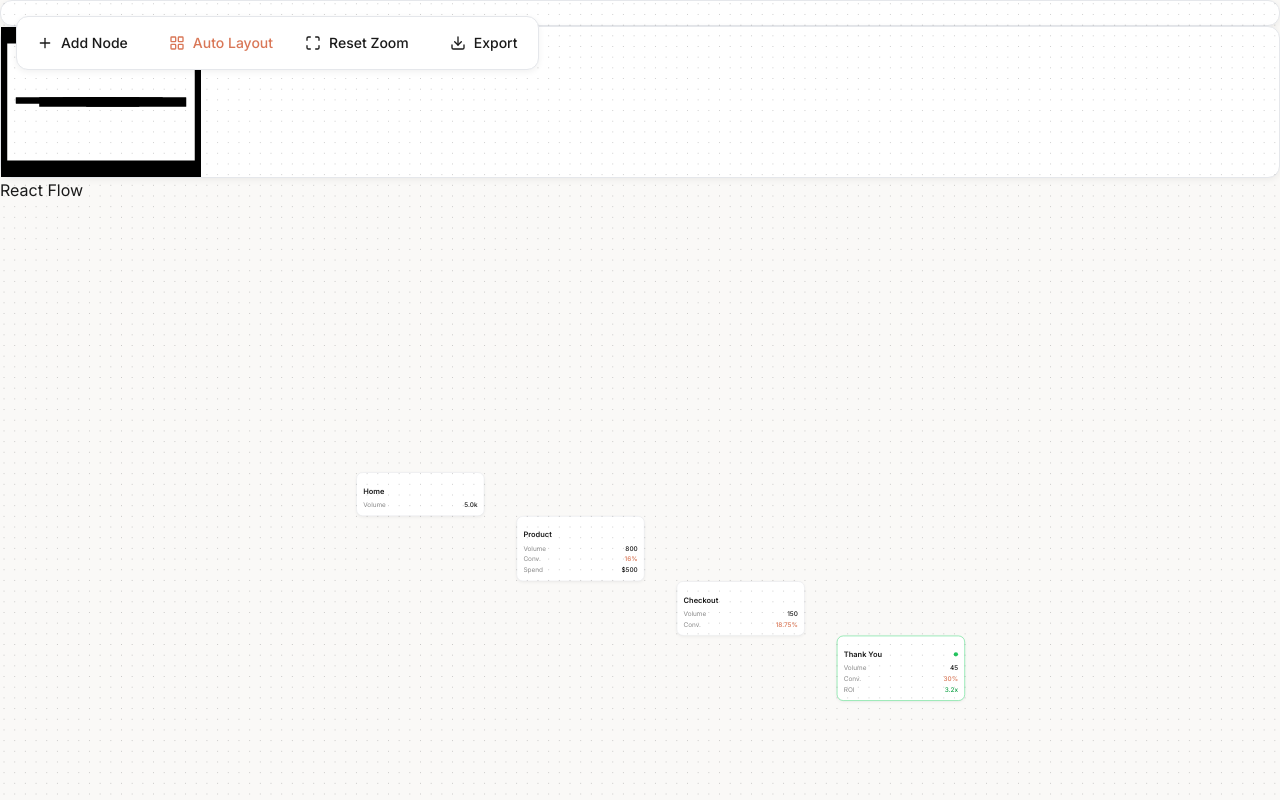
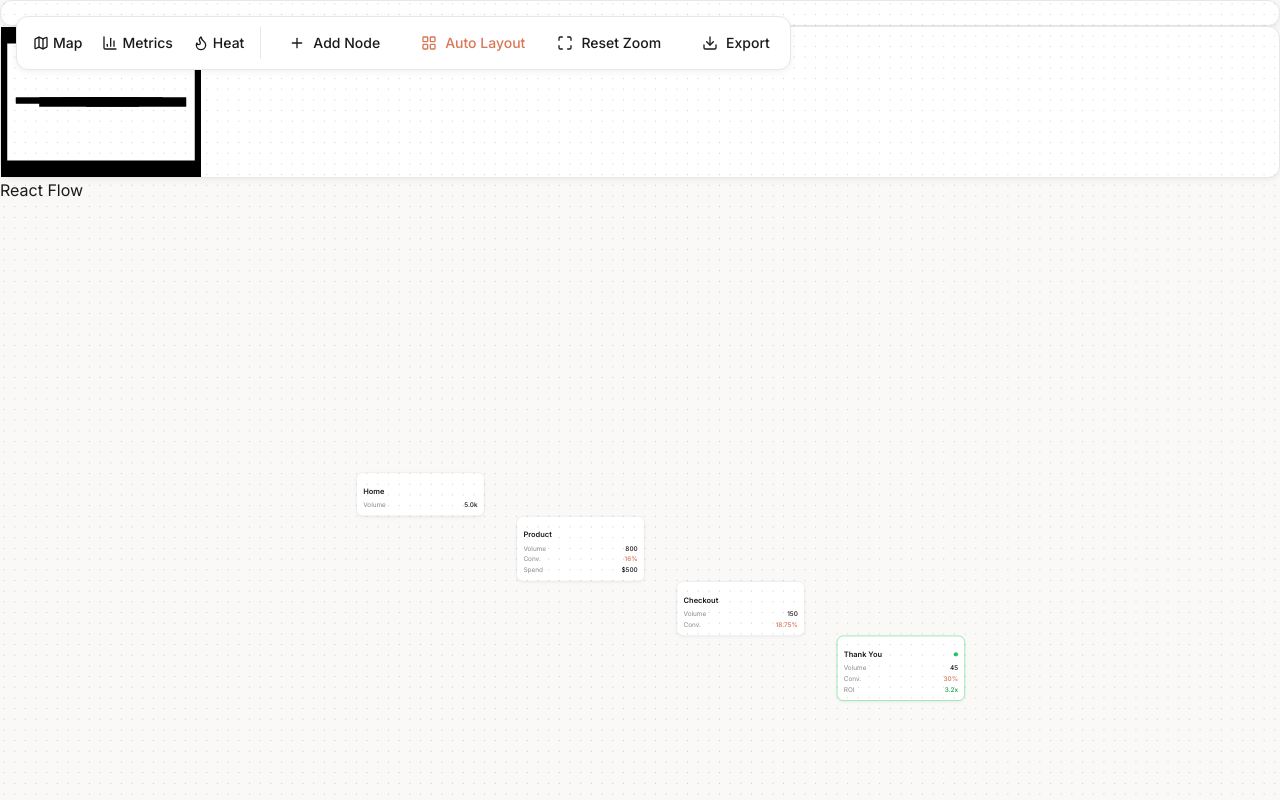
Before and after one commit to marcosvb1/autofunnel-analytics, a Next.js app: page /canvas in a window 1280 px wide. Built offline with nearby package versions, Linux system fonts and the light colour scheme.

Commit message:
feat: add view mode toggle to toolbar

```diff
--- a/src/components/canvas/canvas-controls.tsx
+++ b/src/components/canvas/canvas-controls.tsx
@@ -1,10 +1,12 @@
-import { Plus, LayoutGrid, Maximize, Download } from 'lucide-react'
+import { Plus, LayoutGrid, Maximize, Download, Map, BarChart3, Flame } from 'lucide-react'
+import type { ViewMode } from '@/types/canvas'
 
 interface CanvasControlsProps {
   onAddNode: () => void
   onAutoLayout: () => void
   onResetZoom: () => void
   onExport: () => void
+  onViewModeChange?: (mode: ViewMode) => void
 }
 
 export function CanvasControls({
@@ -12,9 +14,37 @@ export function CanvasControls({
   onAutoLayout,
   onResetZoom,
   onExport,
+  onViewModeChange,
 }: CanvasControlsProps) {
   return (
     <div className="absolute top-4 left-4 z-10 flex items-center gap-2 p-2 bg-white border border-gray-200 rounded-lg shadow-md">
+      <div className="flex items-center gap-1 mr-2 pr-2 border-r border-gray-200">
+        <button
+          onClick={() => onViewModeChange?.('map')}
+          className="flex items-center gap-1 px-2 py-1.5 text-sm font-medium text-text-primary hover:bg-bg-secondary rounded-md transition-colors"
+          title="Map View"
+        >
+          <Map className="w-4 h-4" />
+          Map
+        </button>
+        <button
+          onClick={() => onViewModeChange?.('metrics')}
+          className="flex items-center gap-1 px-2 py-1.5 text-sm font-medium text-text-primary hover:bg-bg-secondary rounded-md transition-colors"
+          title="Metrics View"
+        >
+          <BarChart3 className="w-4 h-4" />
+          Metrics
+        </button>
+        <button
+          onClick={() => onViewModeChange?.('heat')}
+          className="flex items-center gap-1 px-2 py-1.5 text-sm font-medium text-text-primary hover:bg-bg-secondary rounded-md transition-colors"
+          title="Heat View"
+        >
+          <Flame className="w-4 h-4" />
+          Heat
+        </button>
+      </div>
+
       <button
         onClick={onAddNode}
         className="flex items-center gap-2 px-3 py-2 text-sm font-medium text-text-primary hover:bg-bg-secondary rounded-md transition-colors"
--- a/src/components/canvas/funnel-canvas.tsx
+++ b/src/components/canvas/funnel-canvas.tsx
@@ -22,7 +22,7 @@ const nodeTypes: NodeTypes = {
 }
 
 function FunnelCanvasInner() {
-  const { nodes, edges, onNodesChange, onEdgesChange, setNodes, setEdges, addNode } = useCanvasStore()
+  const { nodes, edges, onNodesChange, onEdgesChange, setNodes, setEdges, addNode, setViewMode } = useCanvasStore()
   const { fitView } = useReactFlow()
   const [nodeCounter, setNodeCounter] = useState(1)
   useDemoFunnel()
@@ -89,6 +89,7 @@ function FunnelCanvasInner() {
         onAutoLayout={onLayout}
         onResetZoom={handleResetZoom}
         onExport={handleExport}
+        onViewModeChange={setViewMode}
       />
     </div>
   )
```
Also changed, not shown: 1 other file (tests, documents, lock files or other folders).
